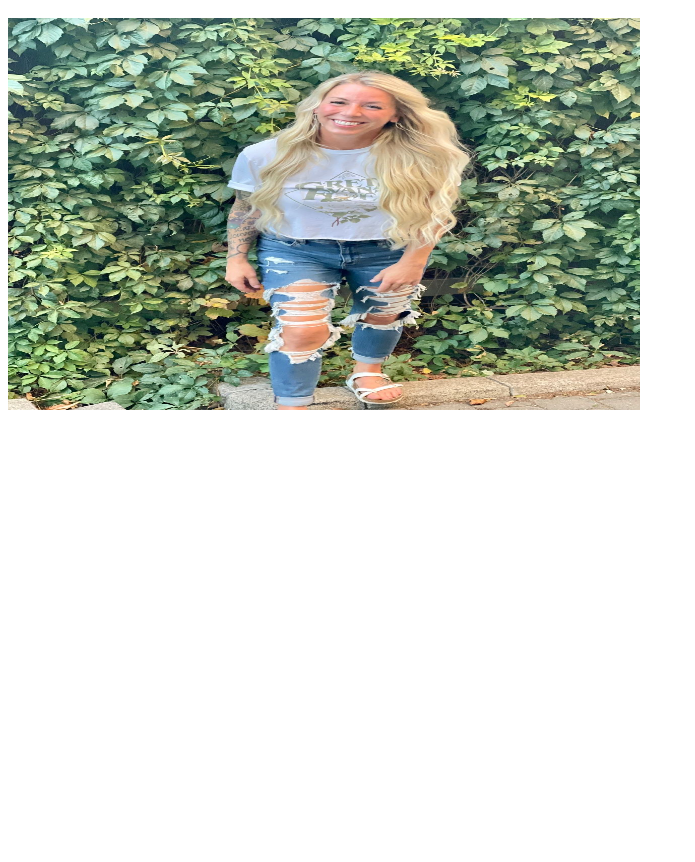
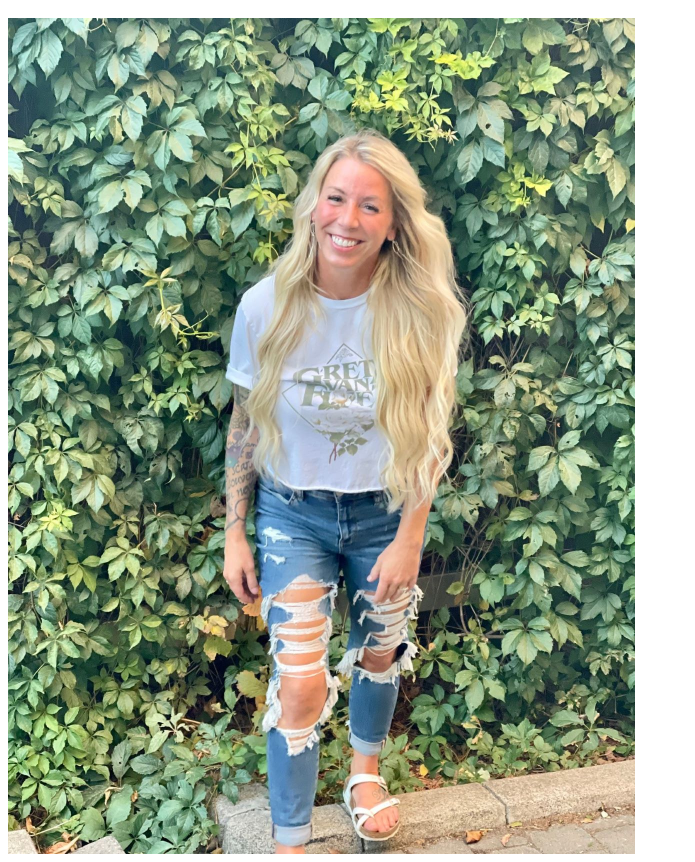
Before and after one commit to heathersmiles/heathersmiles.github.io, a plain HTML site: page index.html in a window 1280 px wide. Shown: the part 48-910 px from the top of the page, without its empty margins (0-695 px from the left). Before the commit the page ends 800 px from the top, so only its background shows below. Drawn offline with Linux system fonts and the light colour scheme.

Commit message:
Update index.html

```diff
--- a/index.html
+++ b/index.html
@@ -1,4 +1,4 @@
 <html>
   <h1>Heather's github Portfolio</h1>
-  <img src="./HKProfilePic.jpg" width="50%" height="50%" />
+  <img src="./HKProfilePic.jpg" width="627" height="836" />
 </html>
```
